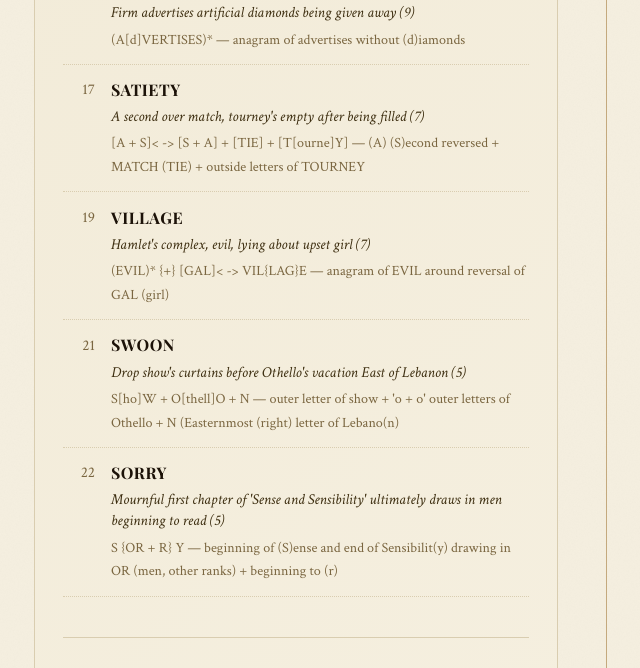
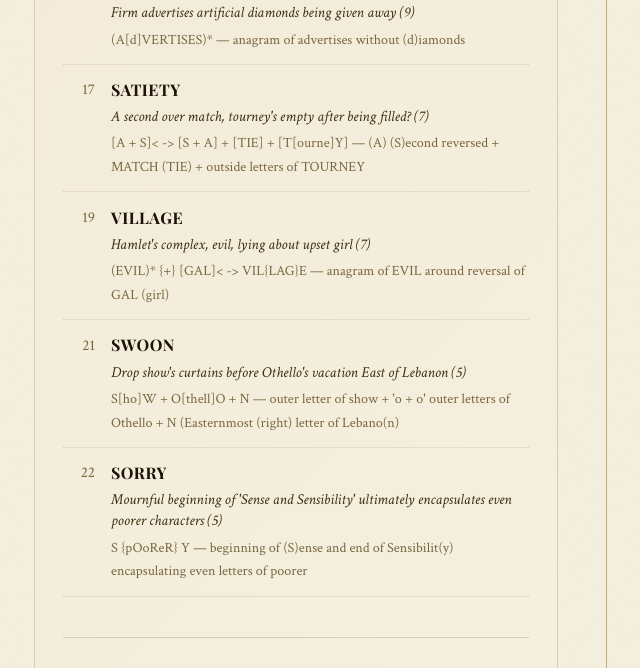
Before and after one commit to abdulkhaleddd/abdulkhaleddd.github.io, a Jekyll site: the page built from _solutions/solution-003.md, in a window 1280 px wide and 900 px high, scrolled down 3185 px. Shown: the part 153-821 px from the top of the window, without its empty margins (190-830 px from the left). Built offline with Jekyll 4.4.1, drawn with Linux system fonts in a browser that asks for light colours; some web fonts are replaced; a script that is not in the unit is left out.

Commit message:
Update solution-003.md

```diff
--- a/_solutions/solution-003.md
+++ b/_solutions/solution-003.md
@@ -243,7 +243,7 @@ permalink: /solutions/solution-003/
     <span class="solution-number">17</span>
     <div class="solution-content">
       <span class="solution-answer">SATIETY</span>
-      <span class="solution-clue">A second over match, tourney's empty after being filled (7)</span>
+      <span class="solution-clue">A second over match, tourney's empty after being filled? (7)</span>
       <span class="solution-breakdown">[A + S]&lt; -> [S + A] + [TIE] + [T[ourne]Y] — (A) (S)econd reversed + MATCH (TIE) + outside letters of TOURNEY</span>
     </div>
   </div>
@@ -270,8 +270,8 @@ permalink: /solutions/solution-003/
     <span class="solution-number">22</span>
     <div class="solution-content">
       <span class="solution-answer">SORRY</span>
-      <span class="solution-clue">Mournful first chapter of 'Sense and Sensibility' ultimately draws in men beginning to read (5)</span>
-      <span class="solution-breakdown">S {OR + R} Y — beginning of (S)ense and end of Sensibilit(y) drawing in OR (men, other ranks) + beginning to (r)</span>
+      <span class="solution-clue">Mournful beginning of 'Sense and Sensibility' ultimately encapsulates even poorer characters (5)</span>
+      <span class="solution-breakdown">S {pOoReR} Y — beginning of (S)ense and end of Sensibilit(y) encapsulating even letters of poorer</span>
     </div>
   </div>
 
```
